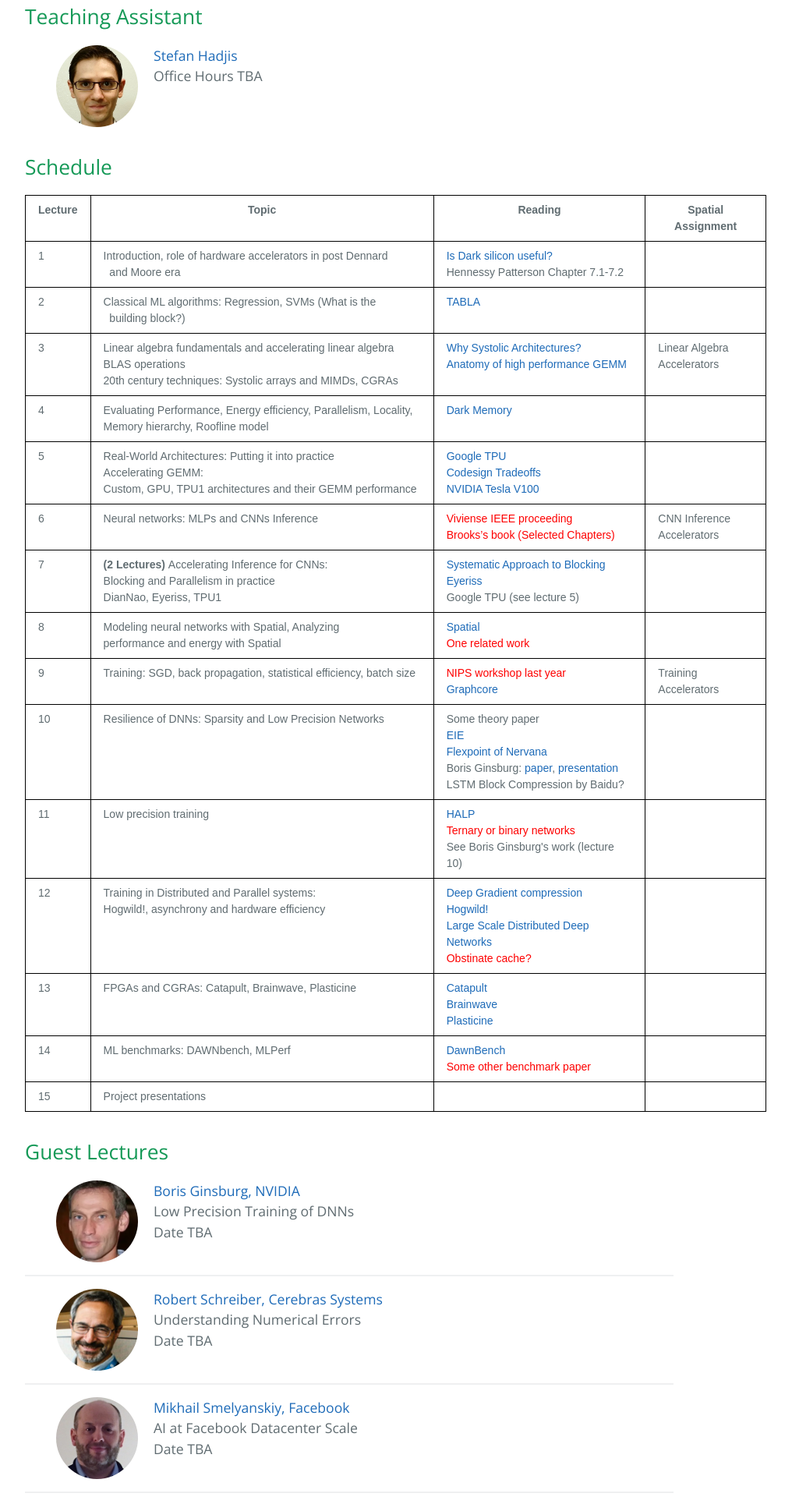
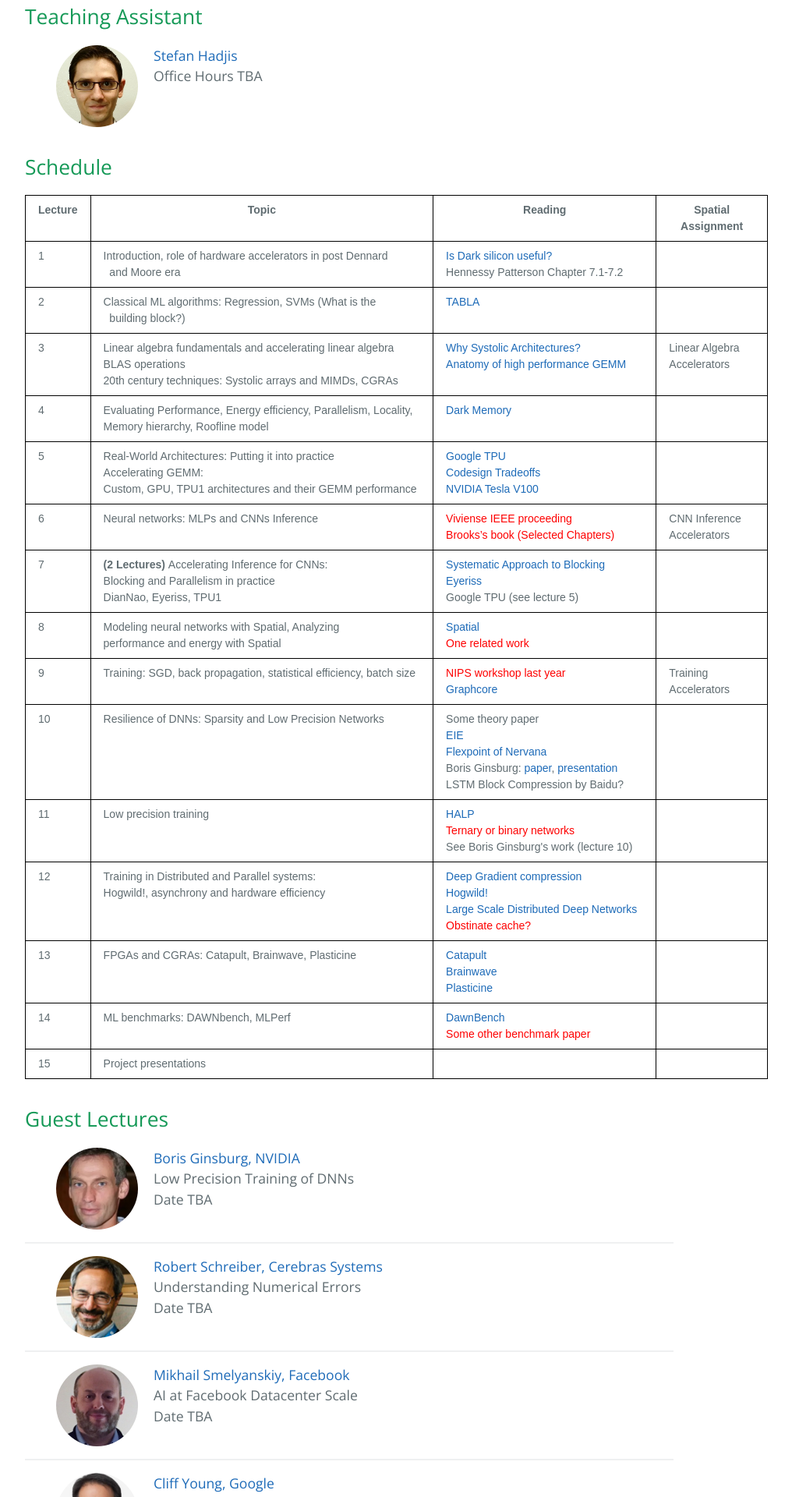
Before and after one commit to cs217/cs217.github.io, a Jekyll site: the page built from index.md, in a window 1280 px wide. Shown: the part 1252-3172 px from the top of the page at 78% size, without its empty margins (192-1208 px from the left). Built offline with Jekyll 4.4.1, drawn with Linux system fonts in a browser that asks for light colours; the repository's description, which GitHub fills in, is left out.

Commit message:
table edit

```diff
--- a/index.md
+++ b/index.md
@@ -25,12 +25,12 @@ This class meets TBA at [Gates TBD](https://campus-map.stanford.edu/?srch=Gates)
 .tg .tg-cpu2{border-color:#000000;vertical-align:top}
 .tg .tg-mqa1{font-weight:bold;border-color:#000000;text-align:center;vertical-align:top}
 </style>
-<table class="tg" style="undefined;table-layout: fixed; width: 951px">
+<table class="tg" style="undefined;table-layout: fixed; width: 953px">
 <colgroup>
-<col style="width: 80px">
+<col style="width: 79px">
 <col style="width: 443px">
-<col style="width: 273px">
-<col style="width: 155px">
+<col style="width: 288px">
+<col style="width: 143px">
 </colgroup>
   <tr>
     <th class="tg-mqa1">Lecture</th>
```
